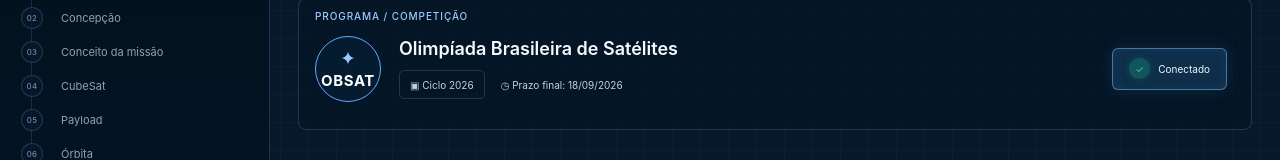
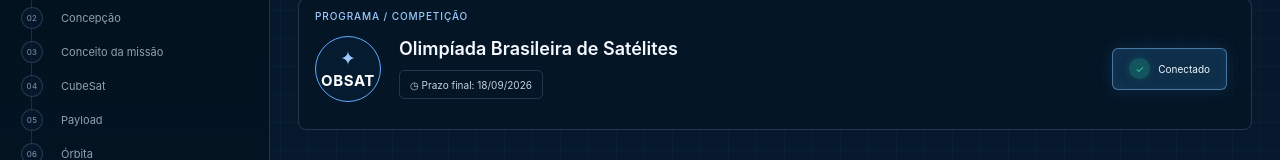
Before and after one commit to Raiagues/mission-dev, a React (Vite) app: page / in a window 1280 px wide. Both pictures are taken after a click on the button "Criar projeto". Shown: the part 186-346 px from the top of the page. Built offline with nearby package versions, Linux system fonts and the light colour scheme.

Commit message:
Remove competition cycle badge

```diff
--- a/src/pages/StudySetupPage.tsx
+++ b/src/pages/StudySetupPage.tsx
@@ -63,7 +63,6 @@ export function StudySetupPage({ language, t, onLanguageChange, onContinue, onHo
     title: "Contexto e referências da missão",
     program: "PROGRAMA / COMPETIÇÃO",
     competition: "Olimpíada Brasileira de Satélites",
-    cycle: "Ciclo 2026",
     deadline: "Prazo final: 18/09/2026",
     connected: "Conectado",
     sources: "FONTES E ARTEFATOS CONECTADOS",
@@ -81,7 +80,6 @@ export function StudySetupPage({ language, t, onLanguageChange, onContinue, onHo
     title: "Mission context and references",
     program: "PROGRAM / COMPETITION",
     competition: "Brazilian Satellite Olympiad",
-    cycle: "2026 Cycle",
     deadline: "Final deadline: 18/09/2026",
     connected: "Connected",
     sources: "CONNECTED SOURCES AND ARTIFACTS",
@@ -136,7 +134,7 @@ export function StudySetupPage({ language, t, onLanguageChange, onContinue, onHo
               <div className="memory-program-badge"><span>✦</span><strong>OBSAT</strong></div>
               <div className="memory-program-copy">
                 <strong>{c.competition}</strong>
-                <div className="memory-program-meta"><span>▣ {c.cycle}</span><span>◷ {c.deadline}</span></div>
+                <div className="memory-program-meta"><span>◷ {c.deadline}</span></div>
               </div>
               <div className="memory-program-connected"><i>✓</i>{c.connected}</div>
             </div>
```
